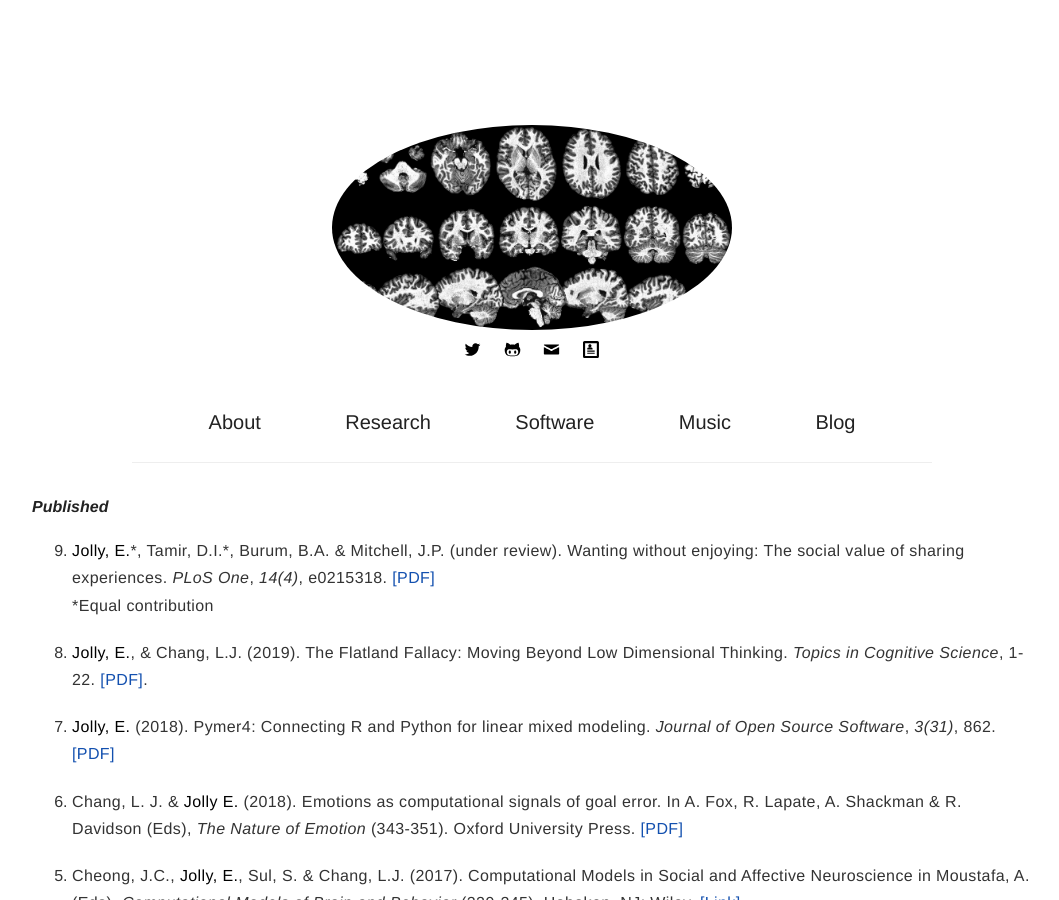
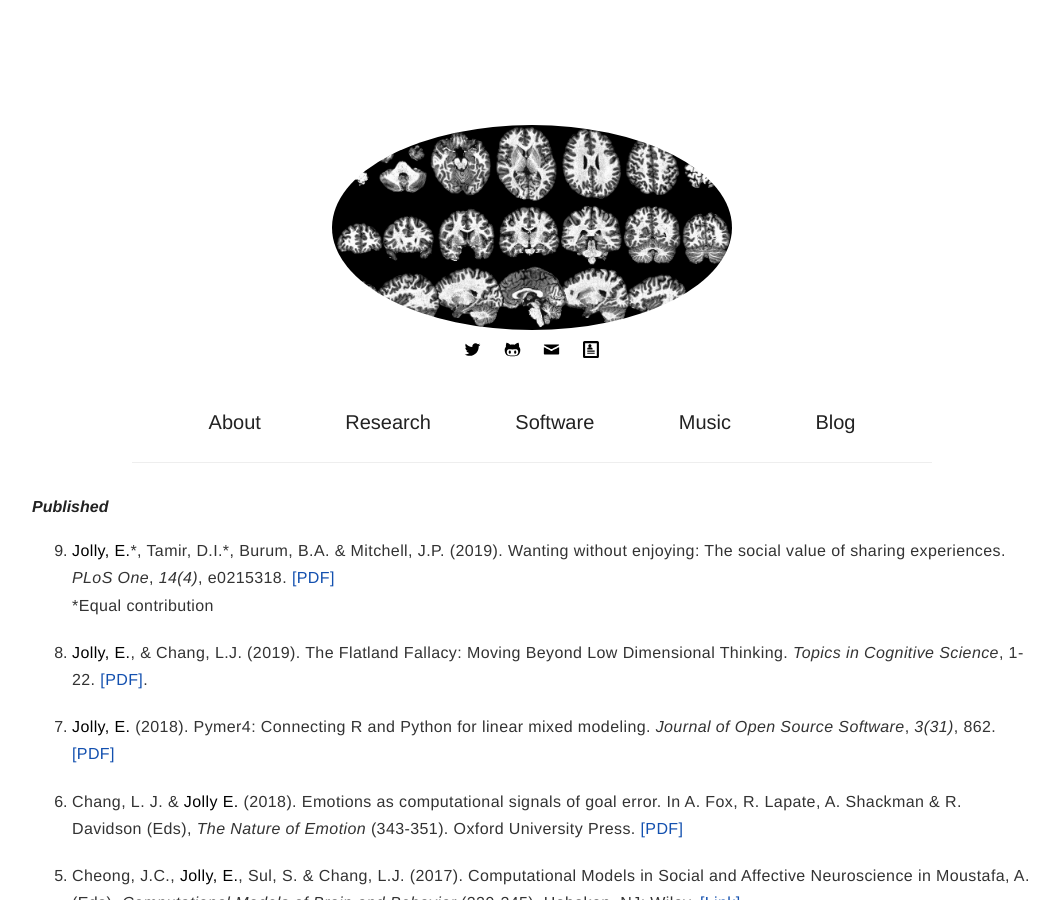
Before and after one commit to ejolly/ejolly.github.io, a Jekyll site: the page built from publications.md, in a window 1280 px wide and 900 px high. Shown: the whole window, without its empty margins (108-1167 px from the left). Built offline with Jekyll 4.4.1, drawn with Linux system fonts in a browser that asks for light colours; comment, search, counter and statistics services are not loaded.

Commit message:
Fixed date of plos pub.

```diff
--- a/publications.md
+++ b/publications.md
@@ -5,7 +5,7 @@ layout: page
 
 #### *Published*
 
-1. **Jolly, E.**\*, Tamir, D.I.\*, Burum, B.A. & Mitchell, J.P. (under review). Wanting without enjoying: The social value of sharing experiences. *PLoS One*, *14(4)*, e0215318. [[PDF]](https://journals.plos.org/plosone/article?id=10.1371/journal.pone.0215318)
+1. **Jolly, E.**\*, Tamir, D.I.\*, Burum, B.A. & Mitchell, J.P. (2019). Wanting without enjoying: The social value of sharing experiences. *PLoS One*, *14(4)*, e0215318. [[PDF]](https://journals.plos.org/plosone/article?id=10.1371/journal.pone.0215318)
 \*Equal contribution
 
 2. **Jolly, E.**, & Chang, L.J. (2019). The Flatland Fallacy:  Moving Beyond Low Dimensional Thinking. *Topics in Cognitive Science*, 1-22. [[PDF]](https://onlinelibrary.wiley.com/doi/epdf/10.1111/tops.12404).
```
